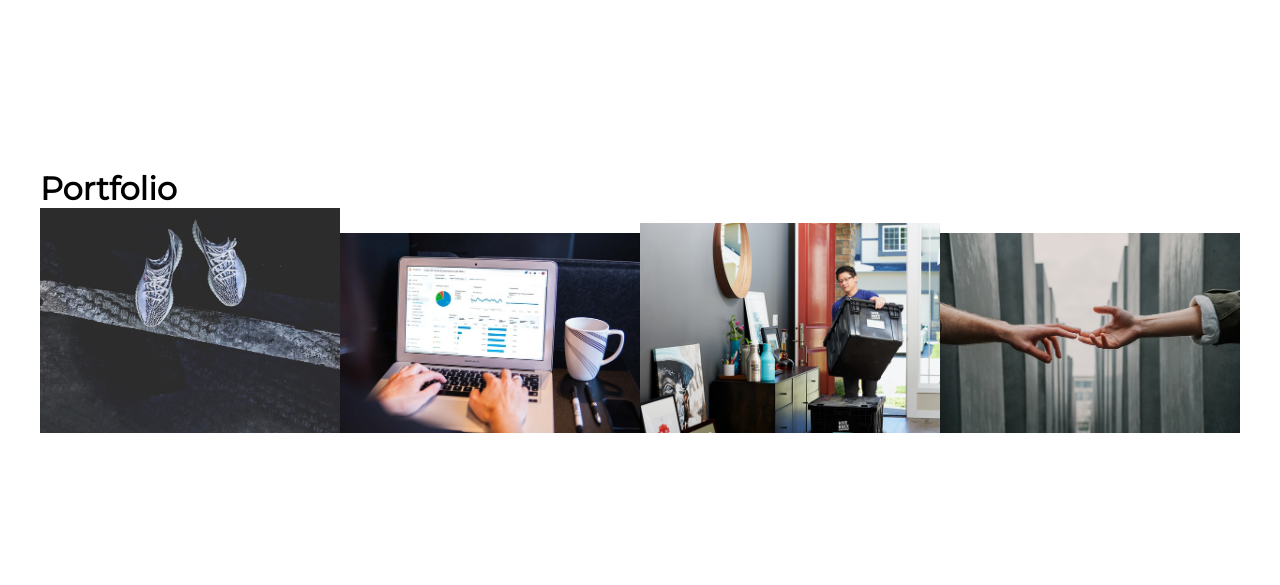
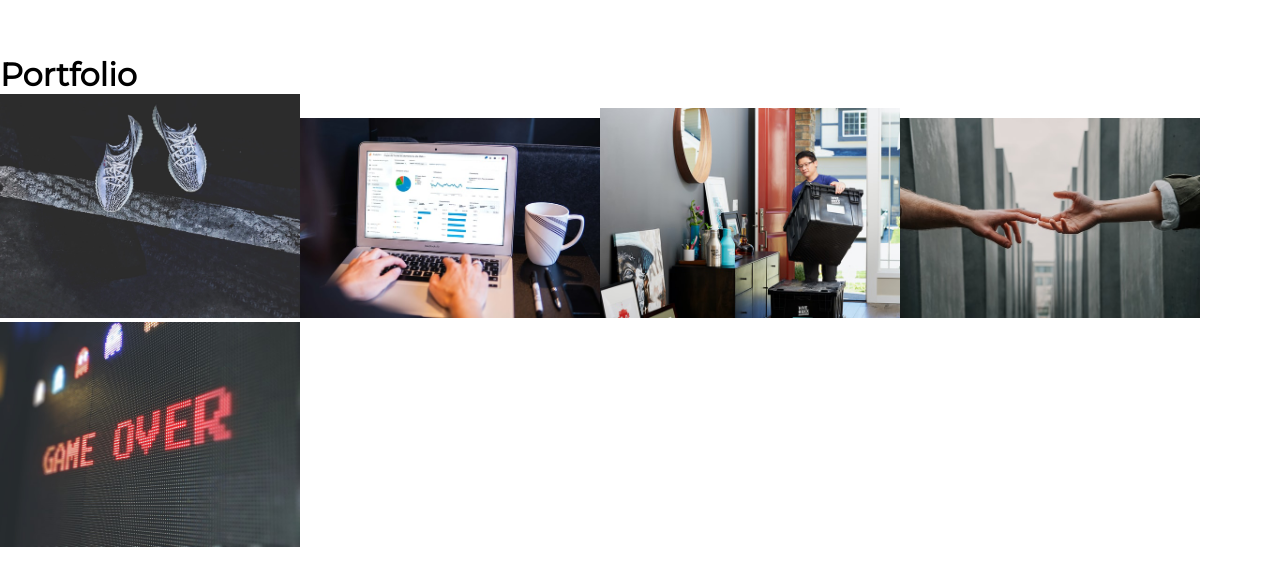
Before and after one commit to mingwencode/myPortfolio, a React app: page / in a window 1280 px wide. Shown: the part 1697-2282 px from the top of the page. Built offline with nearby package versions, Linux system fonts and the light colour scheme.

Commit message:
add modal

```diff
--- a/client/src/components/Home.jsx
+++ b/client/src/components/Home.jsx
@@ -1,12 +1,16 @@
 import React, { useState, useEffect } from 'react';
-import Typist from 'react-typist'
+import Typist from 'react-typist';
+import Particles from "react-tsparticles";
+import { Link } from 'react-scroll'
 
 const Home = () => {
   const handleClick = (e) => {
     console.log('clicked')
   }
+
   return (
     <div className='single-page' id='home'>
+
       <div className='home-page'>
         <Typist cursor={{ hideWhenDone: true, hideWhenDoneDelay: 0, }}>
           <span>Hello, I am Ming Wen</span>
@@ -17,7 +21,7 @@ const Home = () => {
           Software Engineer
           </span>
         </Typist>
-        <button onClick = {handleClick}> View my work</button>
+        <button><Link activeClass='active' to='portfolio' spy={true} smooth={true} duration={250}>View my work</Link></button>
       </div>
     </div>
 
--- a/client/src/components/Portfolio.jsx
+++ b/client/src/components/Portfolio.jsx
@@ -9,6 +9,7 @@ const Portfolio = () => {
         <img src={'../images/sdc_display_sm.jpg'} width='300' />
         <img src={'../images/smove_display_sm.jpg'} width='300' />
         <img src={'../images/handy_display_sm.jpg'} width='300' />
+        <img src={'../images/shooter_display_sm.jpg'} width='300' />
       </div>
     </div>
 
--- a/package.json
+++ b/package.json
@@ -29,10 +29,13 @@
     "webpack-cli": "^4.7.2"
   },
   "dependencies": {
+    "bootstrap": "^4.6.0",
     "express": "^4.17.1",
     "nodemon": "^2.0.7",
     "path": "^0.12.7",
+    "react-bootstrap": "^1.6.1",
     "react-scroll": "^1.8.2",
+    "react-tsparticles": "^1.29.0",
     "react-typist": "^2.0.5",
     "tsparticles": "^1.29.0"
   }
```
Also changed, not shown: client/src/components/Modal.jsx (added), public/images/shooter_display_sm.jpg (added).
